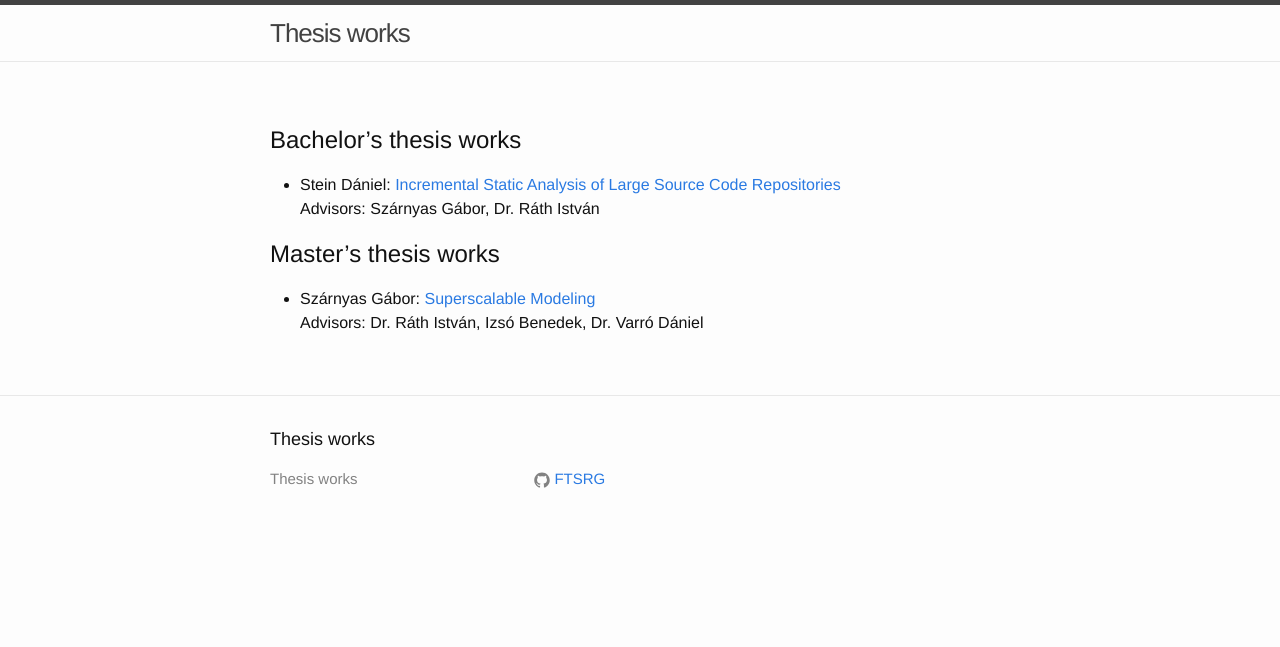
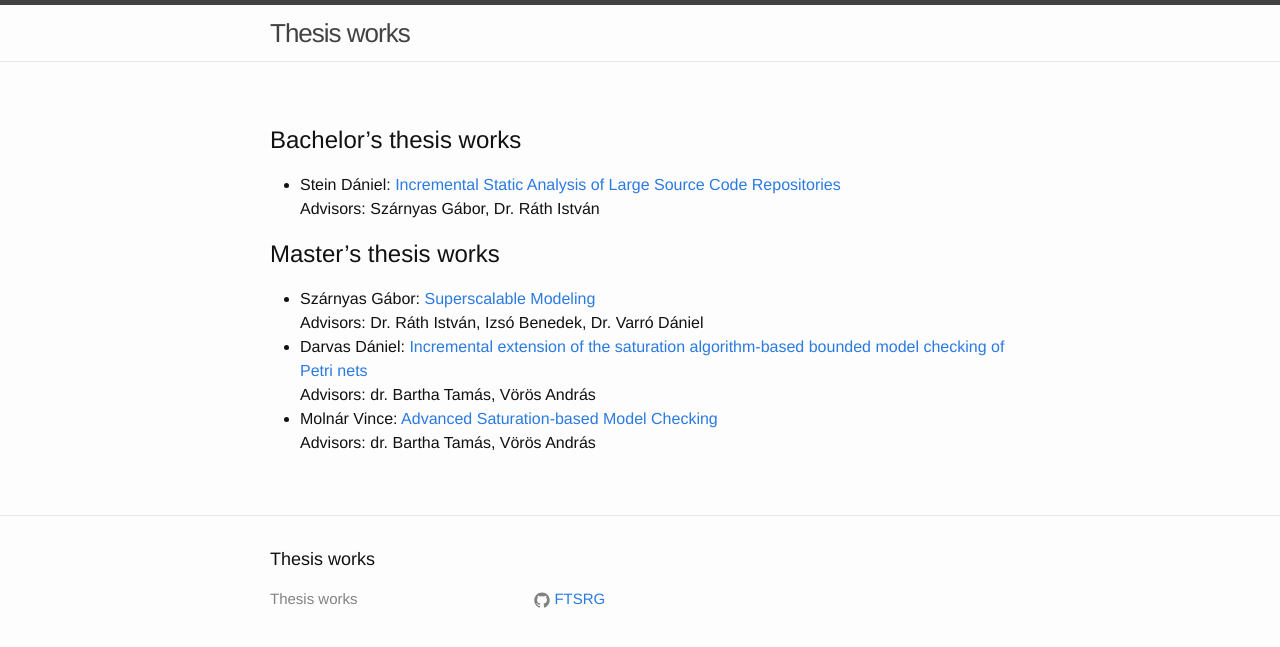
Before and after one commit to ftsrg/thesis-works, a Jekyll site: the page built from index.md, in a window 1280 px wide. Shown: the top 647 px of the page. Built offline with Jekyll 4.4.1, drawn with Linux system fonts in a browser that asks for light colours.

Commit message:
More theses

```diff
--- a/_data/msc.yml
+++ b/_data/msc.yml
@@ -3,3 +3,11 @@ thesis_works:
     title: Superscalable Modeling
     filename: szarnyas-gabor-superscalable-modeling
     advisors: Dr. Ráth István, Izsó Benedek, Dr. Varró Dániel
+  - author: Darvas Dániel
+    title: Incremental extension of the saturation algorithm-based bounded model checking of Petri nets
+    filename: darvas-daniel-incremental-extension-of-the-saturation-algorithm-based-bounded-model-checking-of-petri-nets
+    advisors: dr. Bartha Tamás, Vörös András
+  - author: Molnár Vince
+    title: Advanced Saturation-based Model Checking
+    filename: molnar-vince-advanced-saturation-based-model-checking
+    advisors: dr. Bartha Tamás, Vörös András
```
Also changed, not shown: 2 other files.
